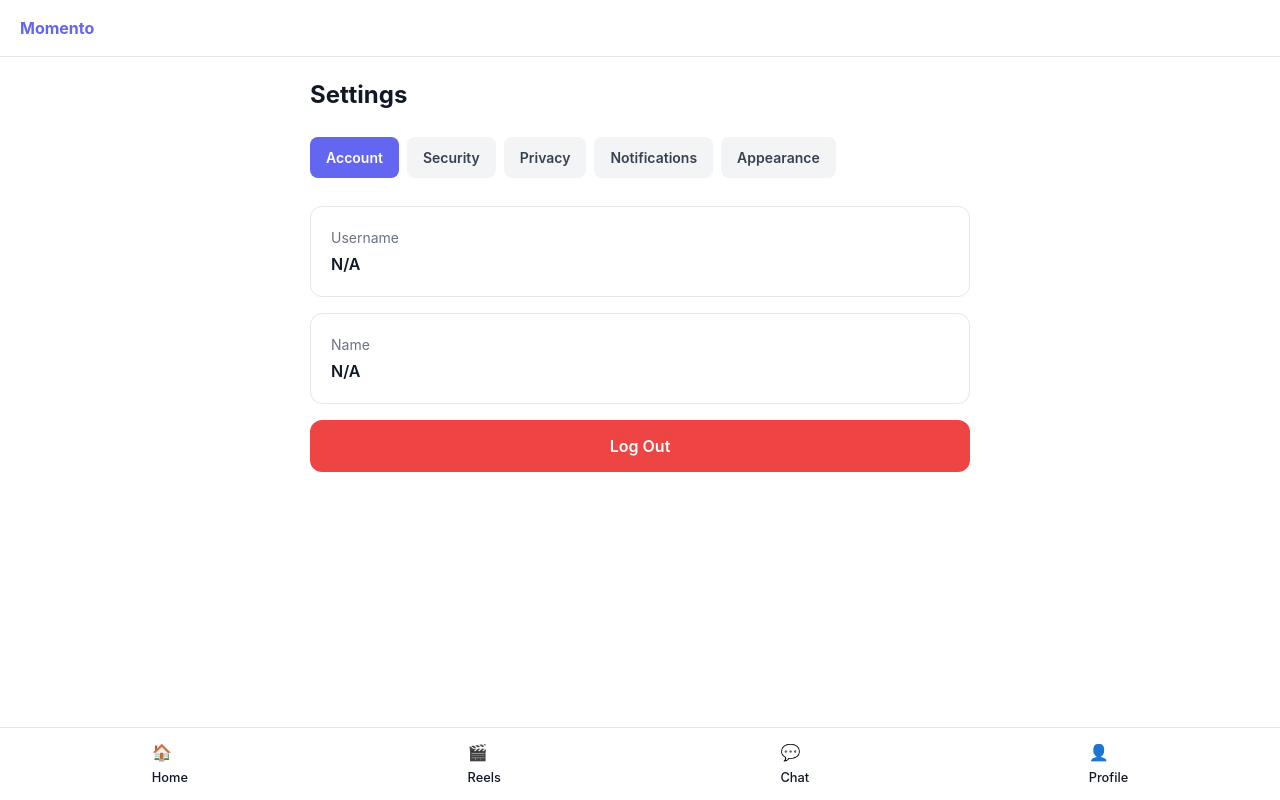
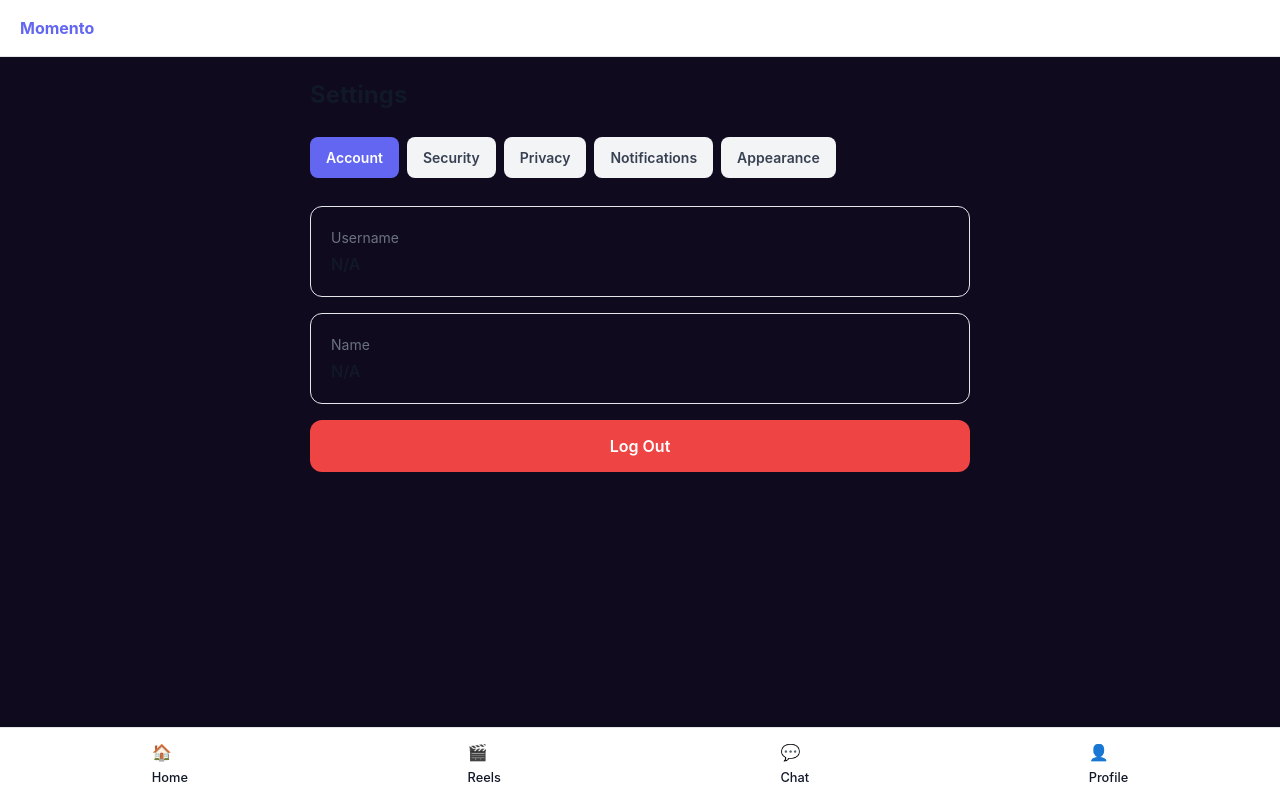
Before and after one commit to kuldeepvermas6364-oss/Momento-0.2, a Next.js app: page /settings in a window 1280 px wide. Built offline with nearby package versions, Linux system fonts and the light colour scheme; no server answers; the database is empty; sample sign-in values are in the browser's storage.

Commit message:
feat: add premium animations & utilities to globals.css
Adds keyframes for floating orbs, shimmer, fade-in-up, and
gradient-shift used across the premium signup screen.

```diff
--- a/app/globals.css
+++ b/app/globals.css
@@ -13,6 +13,103 @@ body {
   width: 100%;
   height: 100%;
   font-family: Inter, Helvetica, Arial, sans-serif;
-  background: #ffffff;
+  background: #0f0a1e;
   color: #111827;
 }
+
+/* ---------- Premium auth animations ---------- */
+
+@keyframes orbFloat {
+  0% {
+    transform: translate(0, 0) scale(1);
+  }
+  33% {
+    transform: translate(40px, -30px) scale(1.1);
+  }
+  66% {
+    transform: translate(-30px, 25px) scale(0.95);
+  }
+  100% {
+    transform: translate(0, 0) scale(1);
+  }
+}
+
+@keyframes shimmer {
+  0% {
+    background-position: -200% 0;
+  }
+  100% {
+    background-position: 200% 0;
+  }
+}
+
+@keyframes fadeInUp {
+  from {
+    opacity: 0;
+    transform: translateY(24px);
+  }
+  to {
+    opacity: 1;
+    transform: translateY(0);
+  }
+}
+
+@keyframes gradientShift {
+  0%,
+  100% {
+    background-position: 0% 50%;
+  }
+  50% {
+    background-position: 100% 50%;
+  }
+}
+
+@keyframes pulseGlow {
+  0%,
+  100% {
+    opacity: 0.4;
+    transform: scale(1);
+  }
+  50% {
+    opacity: 0.7;
+    transform: scale(1.05);
+  }
+}
+
+.animate-fade-in-up {
+  animation: fadeInUp 0.7s cubic-bezier(0.16, 1, 0.3, 1) both;
+}
+
+.animate-fade-in-up-delay-1 {
+  animation: fadeInUp 0.7s cubic-bezier(0.16, 1, 0.3, 1) 0.1s both;
+}
+
+.animate-fade-in-up-delay-2 {
+  animation: fadeInUp 0.7s cubic-bezier(0.16, 1, 0.3, 1) 0.2s both;
+}
+
+.animate-fade-in-up-delay-3 {
+  animation: fadeInUp 0.7s cubic-bezier(0.16, 1, 0.3, 1) 0.3s both;
+}
+
+.animate-fade-in-up-delay-4 {
+  animation: fadeInUp 0.7s cubic-bezier(0.16, 1, 0.3, 1) 0.4s both;
+}
+
+/* Premium scrollbar */
+::-webkit-scrollbar {
+  width: 8px;
+}
+
+::-webkit-scrollbar-track {
+  background: transparent;
+}
+
+::-webkit-scrollbar-thumb {
+  background: rgba(139, 92, 246, 0.4);
+  border-radius: 4px;
+}
+
+::-webkit-scrollbar-thumb:hover {
+  background: rgba(139, 92, 246, 0.6);
+}
```
